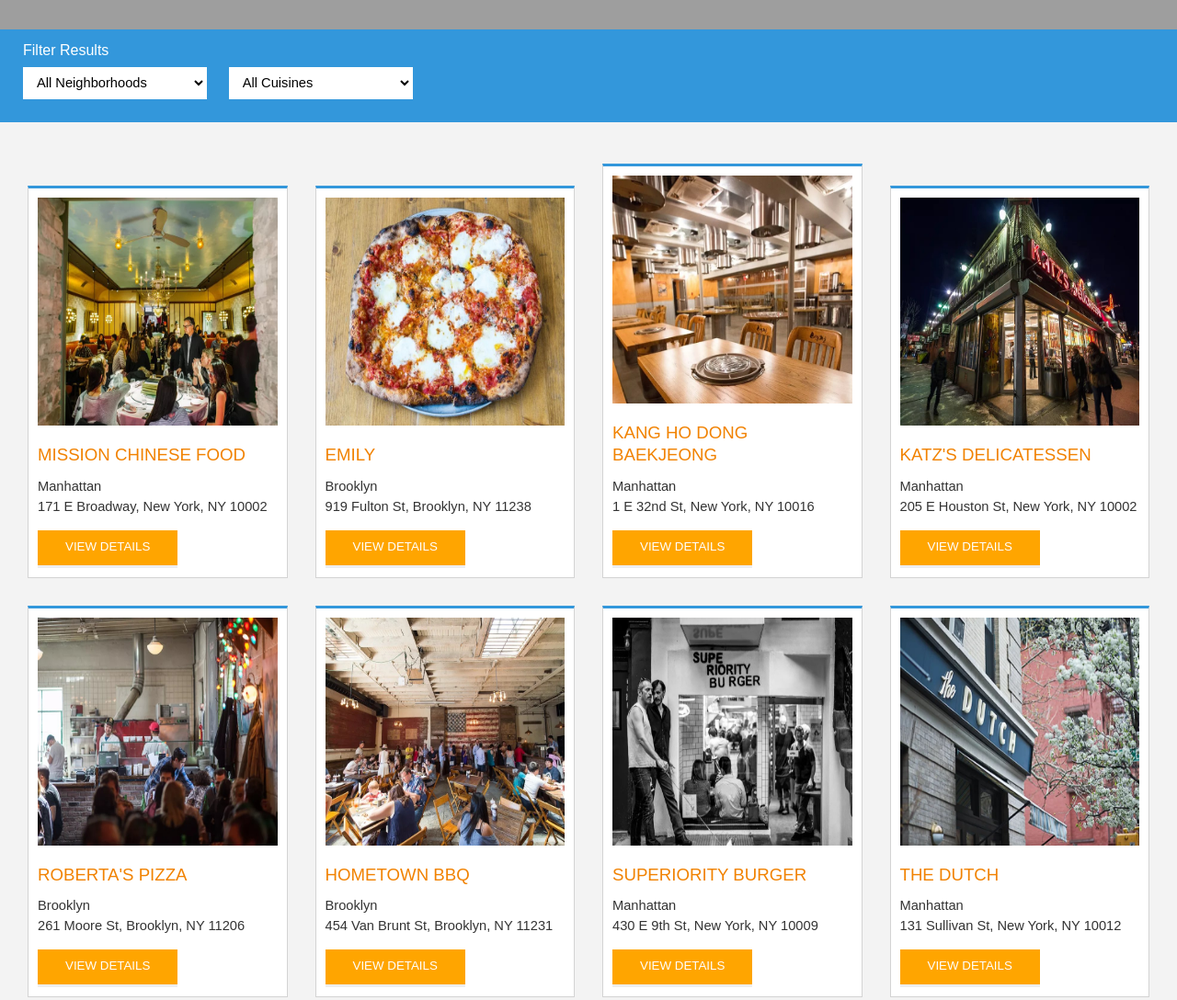
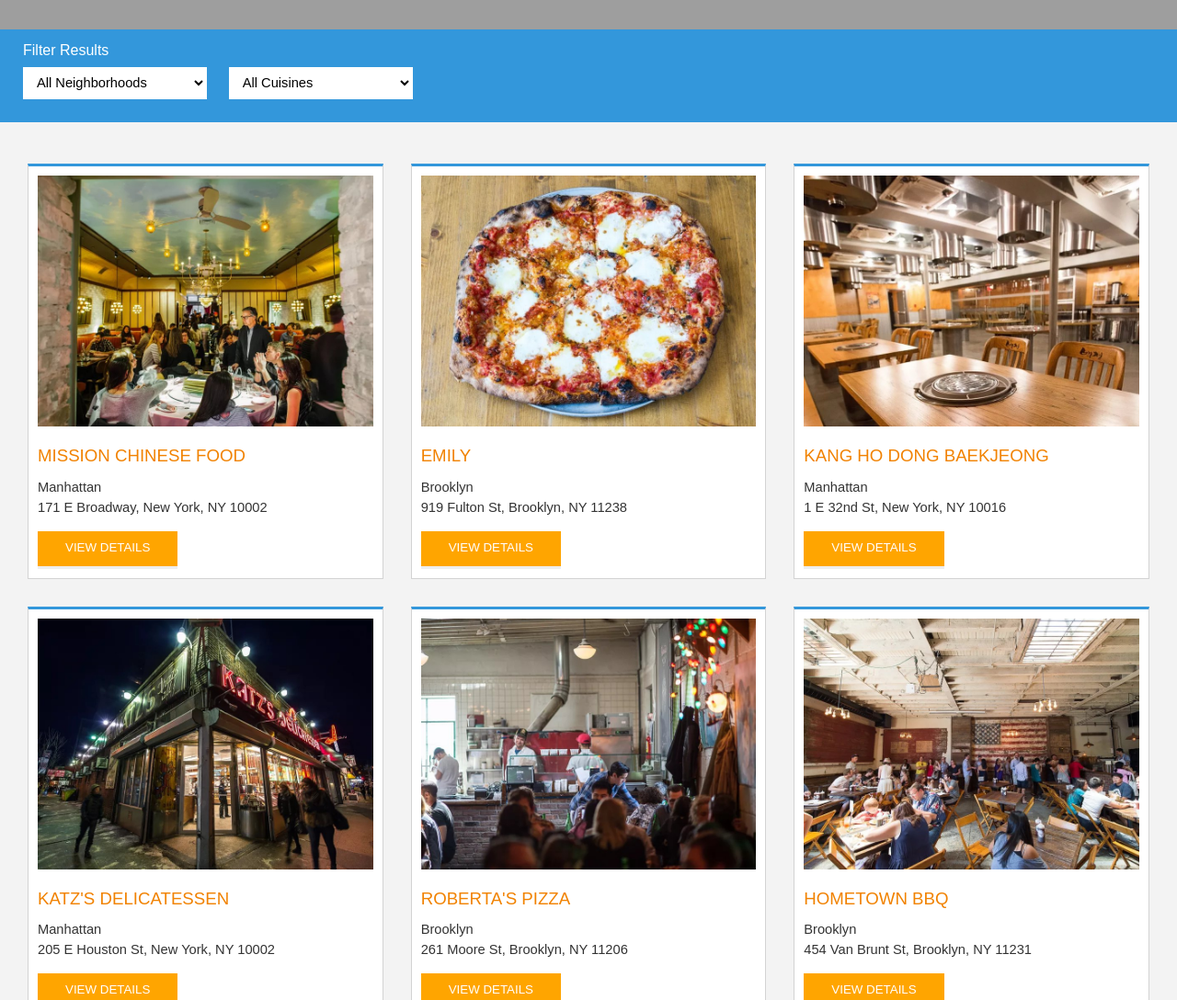
Before and after one commit to andrevlima/udacity-webapp-msw, a plain HTML site: page index.html in a window 1280 px wide. Shown: the part 460-1548 px from the top of the page at 92% size. Drawn offline with Linux system fonts and the light colour scheme; some packages are replaced by stand-ins of ours; grey boxes are pictures that could not be loaded.

Commit message:
"alt" of restaurant images fixed, resposive sizing well fixed

```diff
--- a/css/styles.css
+++ b/css/styles.css
@@ -169,10 +169,11 @@ nav h1 a {
 #restaurants-list {
   background-color: #f3f3f3;
   list-style: outside none none;
-  margin: 0;
+  margin: 0 auto;
   padding: 30px 15px 60px;
   text-align: left;
   align-items: center;
+  max-width:  1450px;
 }
 #restaurants-list li {
   background-color: #fff;
@@ -366,13 +367,13 @@ width:  100%;
 	}
 }
 
-@media screen and (min-width: 992px) and (max-width: 1200px) {
+@media screen and (min-width: 992px) and (max-width: 1349px) {
 	#restaurants-list li {
 		width: calc(100% / 3 - 30px);
 	}
 }
 
-@media screen and (min-width: 1200px) {
+@media screen and (min-width: 1350px) {
 	#restaurants-list li {
 		width: calc(100% / 4 - 30px);
 	}
--- a/js/main.js
+++ b/js/main.js
@@ -154,8 +154,8 @@ createRestaurantHTML = (restaurant) => {
   image.className = 'restaurant-img';
   image.src = DBHelper.imageUrlForRestaurant(restaurant);
 
-  let alt = restaurant.photograph_desc ? restaurant.photograph_desc : "ilustrative photo of the restaurant " + restaurant.name ;
-  image.alt = alt;
+  let alt = restaurant.photograph_desc ? restaurant.photograph_desc : "ilustrative photo of the restaurant" ;
+  image.alt = `Restaurant ${restaurant.name}, ${alt}`;
 
   li.append(image);
 
--- a/js/restaurant_info.js
+++ b/js/restaurant_info.js
@@ -59,8 +59,9 @@ fillRestaurantHTML = (restaurant = self.restaurant) => {
   const image = document.getElementById('restaurant-img');
   image.className = 'restaurant-img'
   image.src = DBHelper.imageUrlForRestaurant(restaurant);
-  let alt = restaurant.photograph_desc ? restaurant.photograph_desc : "ilustrative photo of the restaurant " + restaurant.name ;
-  image.alt = alt;
+
+  let alt = restaurant.photograph_desc ? restaurant.photograph_desc : "ilustrative photo of the restaurant" ;
+  image.alt = `Restaurant ${restaurant.name}, ${alt}`;
 
   const cuisine = document.getElementById('restaurant-cuisine');
   cuisine.innerHTML = restaurant.cuisine_type;
```
